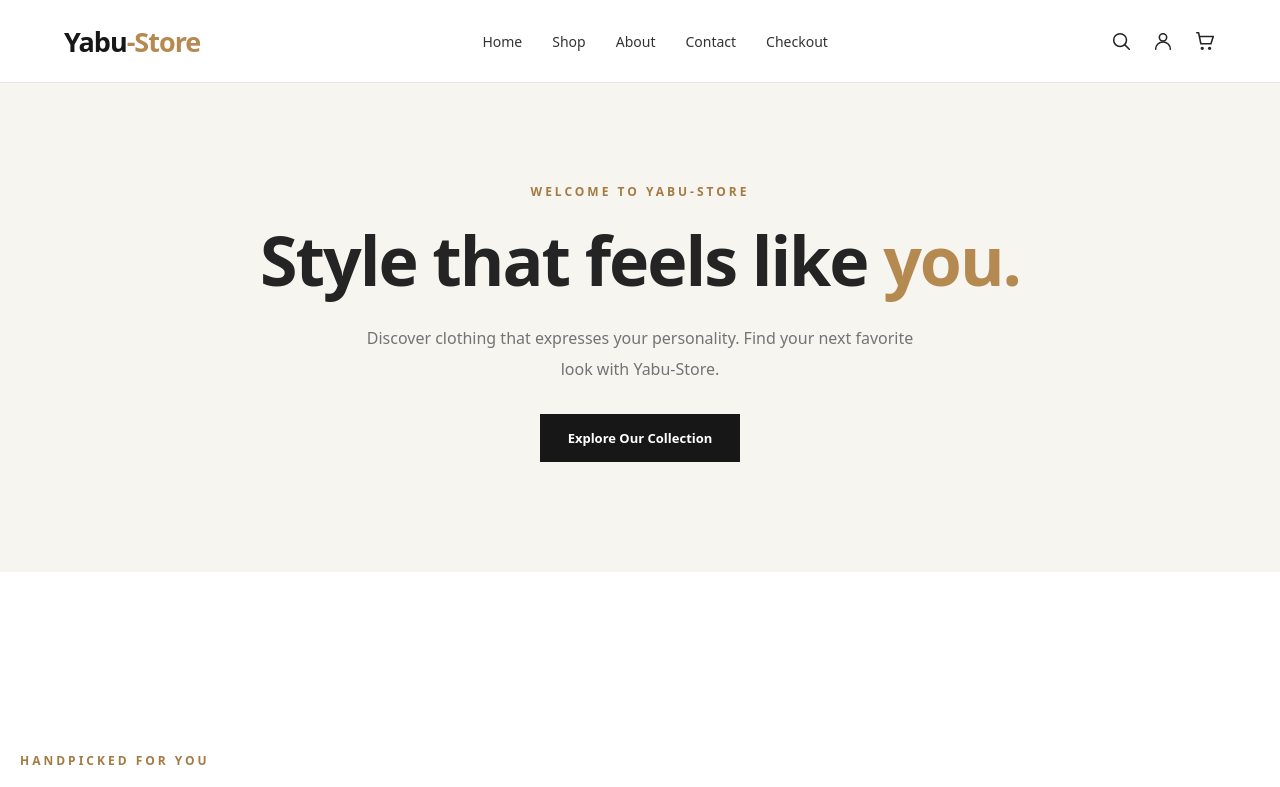
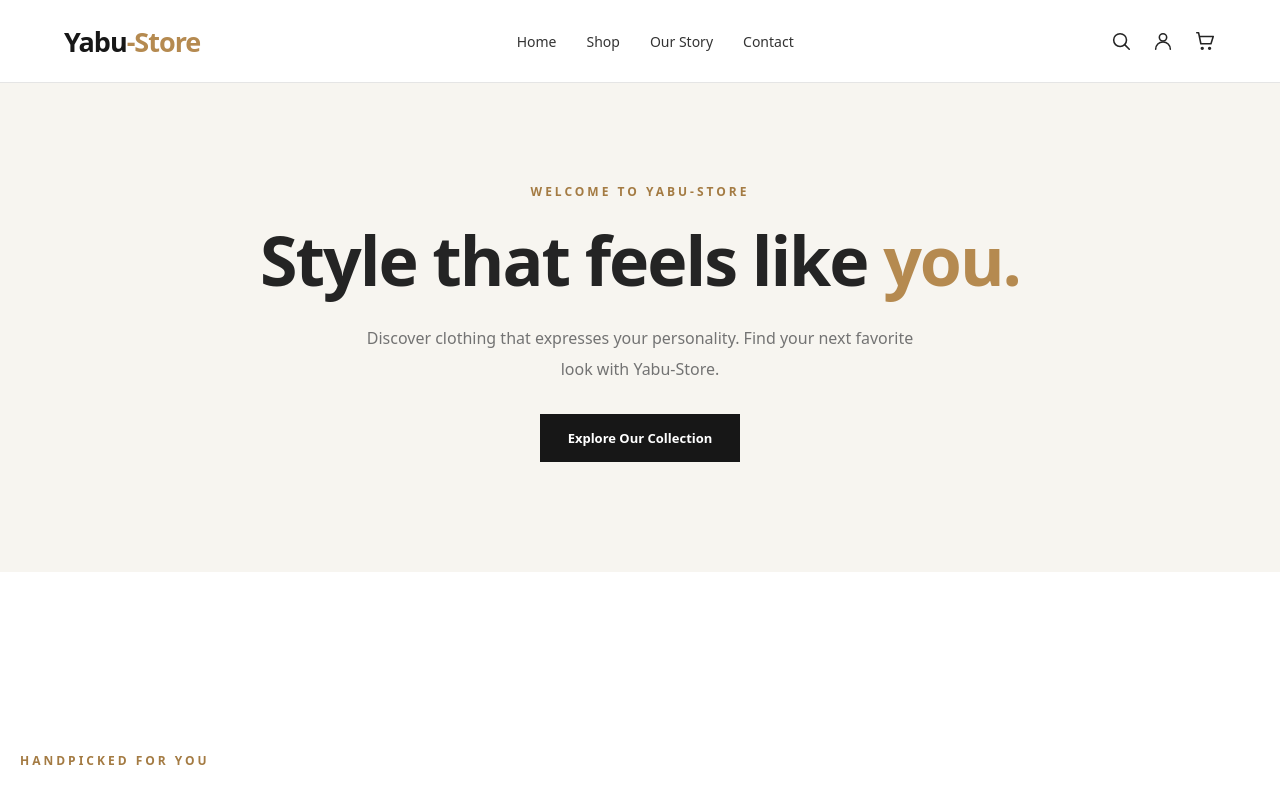
Before and after one commit to beyob687-byte/Yabu-Store, a Next.js app in the folder yabustore/: page / in a window 1280 px wide. Shown: the top 787 px of the page. Built offline with nearby package versions, Linux system fonts and the light colour scheme.

Commit message:
fix link's href in home

```diff
--- a/yabustore/app/page.tsx
+++ b/yabustore/app/page.tsx
@@ -15,7 +15,7 @@ export default function HomePage() {
       Find your next favorite look with Yabu-Store.
     </p>
 
-    <Link href="/product" className="primary-link">
+    <Link href="/products" className="primary-link">
       Explore Our Collection
     </Link>
   </section>
--- a/yabustore/component/Header.tsx
+++ b/yabustore/component/Header.tsx
@@ -1,6 +1,7 @@
 import Link from "next/link";
 import CartIcon from "./CartIcon";
 // import "./Header.css";
+import { fetcher } from "@/data/fetcher";
 
 export default function Header() {
   return (
@@ -13,9 +14,9 @@ export default function Header() {
         <nav className="main-nav">
           <Link href="/">Home</Link>
           <Link href="/products">Shop</Link>
-          <Link href="/about">About</Link>
+          <Link href="/about">Our Story</Link>
           <Link href="/contact">Contact</Link>
-          <Link href="/checkout">Checkout</Link>
+          {/* <Link href="/checkout">Checkout</Link> */}
         </nav>
 
         <div className="header-actions">
```
